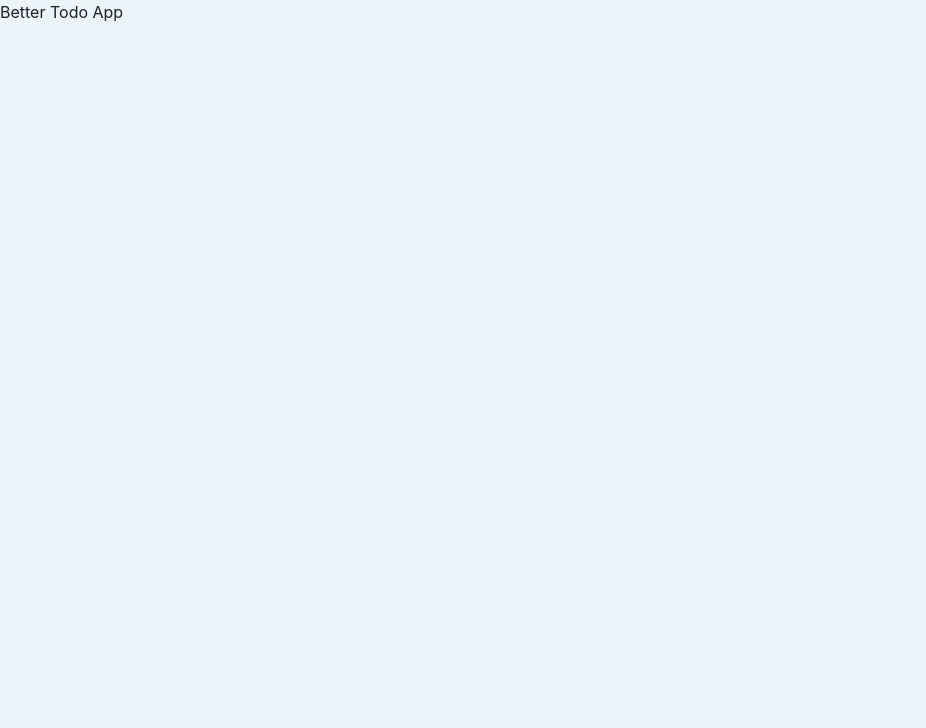
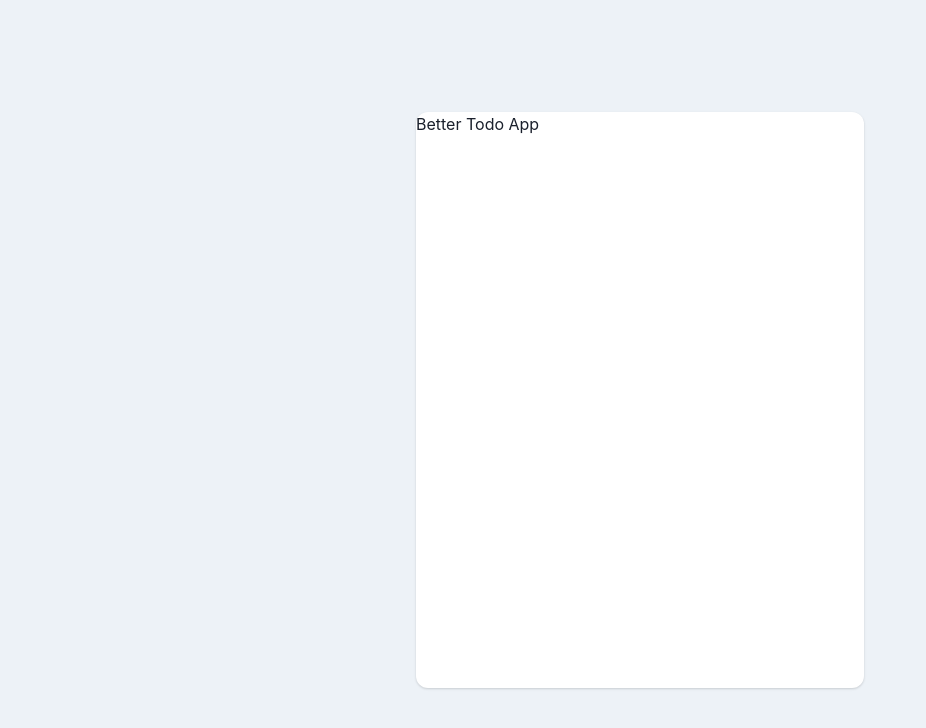
Before and after one commit to matt700395/better-todo, a React (Create React App) app: page / in a window 1280 px wide. Shown: the top 728 px of the page, without its empty margins (0-926 px from the left). Built offline with nearby package versions, Linux system fonts and the light colour scheme.

Commit message:
✨ feat: Add TodoTemplate

```diff
--- a/src/App.js
+++ b/src/App.js
@@ -1,5 +1,9 @@
+import React from "react";
+
+import TodoTemplate from "./components/TodoTemplate";
+
 function App() {
-  return <div>Better Todo App</div>;
+  return <TodoTemplate>Better Todo App</TodoTemplate>;
 }
 
 export default App;
--- /dev/null
+++ b/src/components/TodoTemplate.js
@@ -0,0 +1,14 @@
+import React from "react";
+import { Flex, Card } from "@chakra-ui/react";
+
+function TodoTemplate({ children }) {
+  return (
+    <Flex w="full" h="100vh" justifyContent="center" alignItems="center">
+      <Card w="md" h="xl" borderRadius="xl" pos="relative">
+        {children}
+      </Card>
+    </Flex>
+  );
+}
+
+export default TodoTemplate;
```
